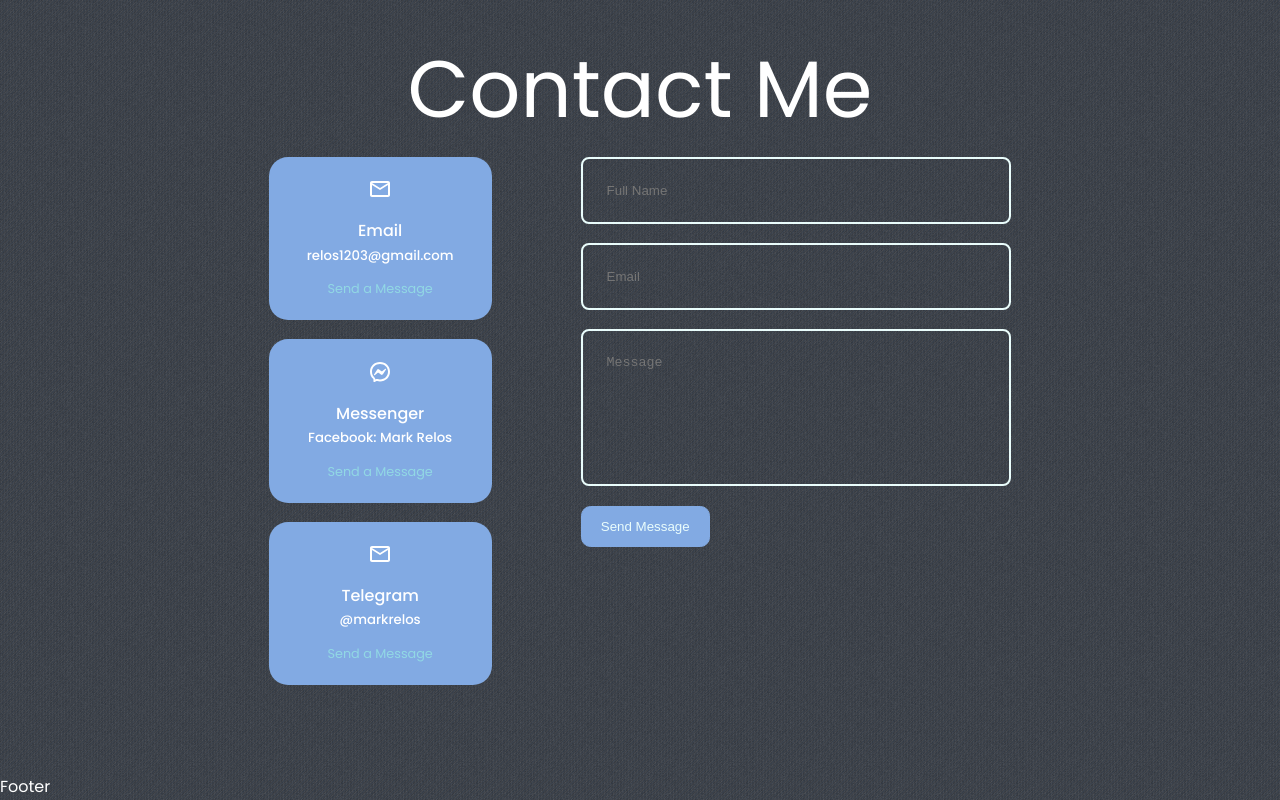
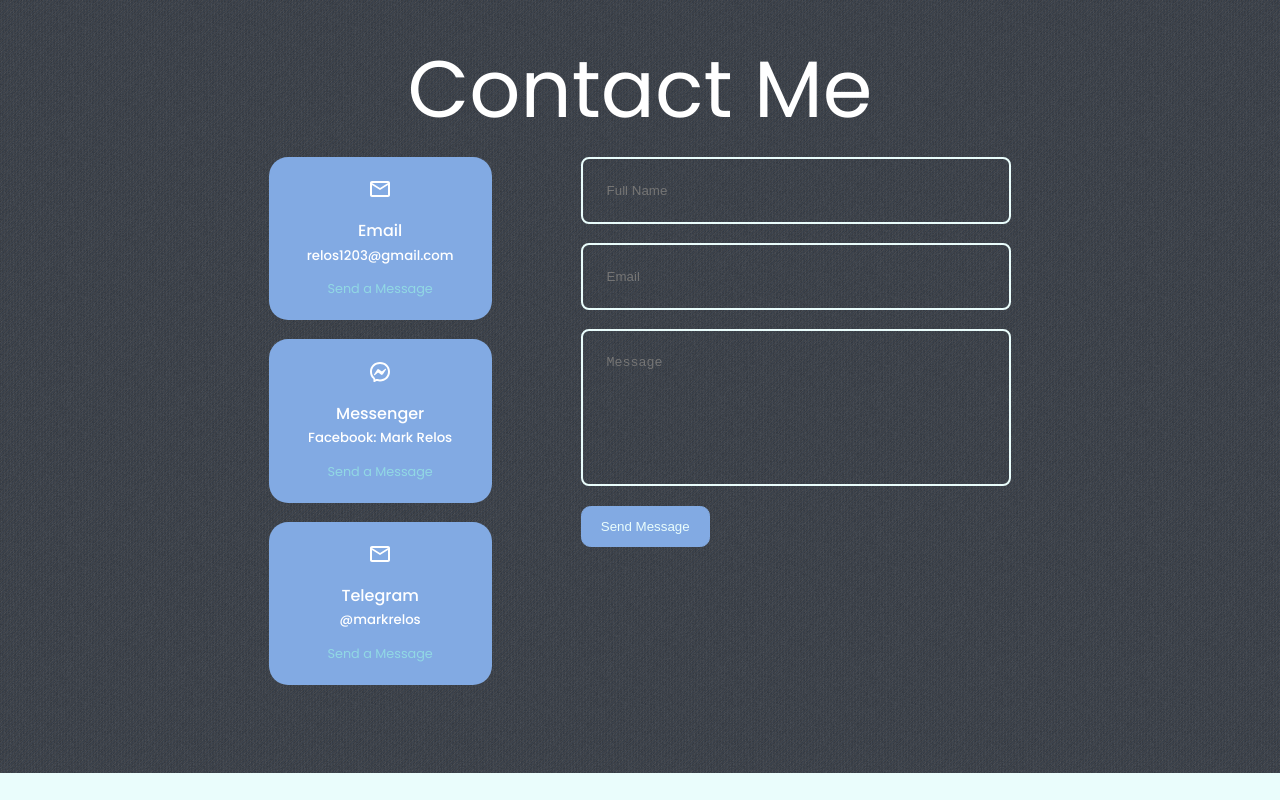
Before and after one commit to markrelos/my-portfolio-website, a React (Create React App) app: page / in a window 1280 px wide. Shown: the part 3739-4539 px from the top of the page. After the commit the page ends 4512 px from the top, so only its background shows below. Built offline with nearby package versions, Linux system fonts and the light colour scheme.

Commit message:
Temp Deleted Footer

```diff
--- a/src/App.jsx
+++ b/src/App.jsx
@@ -20,7 +20,7 @@ const App = () => {
         <Portfolio />
         <Testimonials />
         <Contact />
-        <Footer />
+        {/*<Footer />*/}
        </>
   )
 }
--- a/src/components/header/header.css
+++ b/src/components/header/header.css
@@ -15,6 +15,11 @@ header {
 .text-span {
     display: inline-block;
     font-size: 10rem;
+}
+
+.letter {
+    display: block;
+    margin-bottom: 1em;
 }
 
 .fade-in {
```
